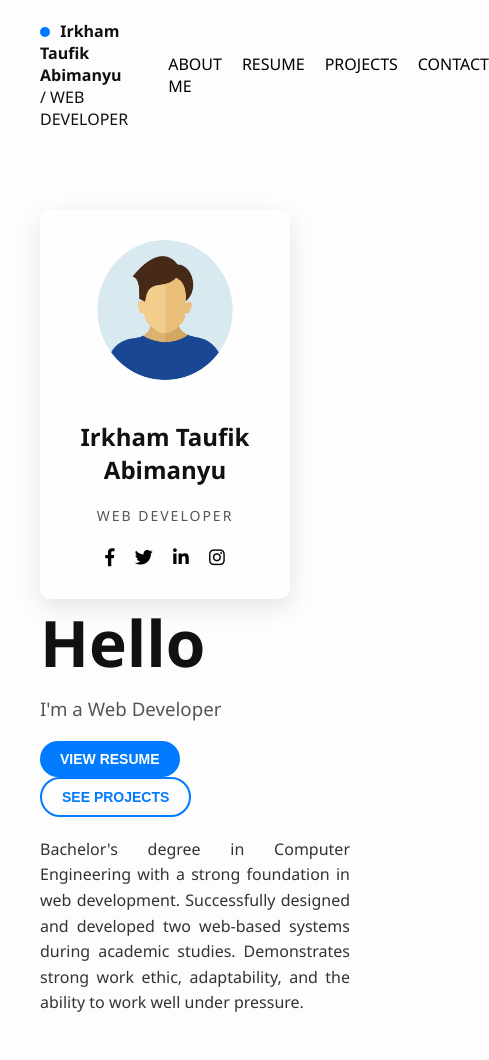
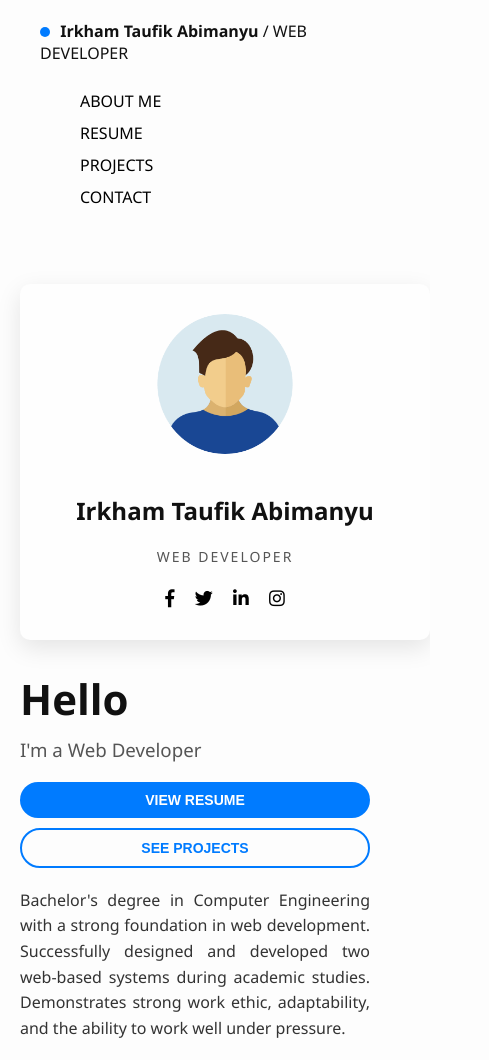
Before and after one commit to irkhamabimanyu/irkhamabimanyu.github.io, a plain HTML site: page index.html in a window 390 px wide. Shown: the top 1060 px of the page, 489 px wide, since content can reach past the window. Drawn offline with Linux system fonts and the light colour scheme.

Commit message:
Update style.css

```diff
--- a/style.css
+++ b/style.css
@@ -195,3 +195,66 @@ html {
 .footer-contact a:hover {
   color: #007bff;
 }
+
+/* ===== RESPONSIVE (untuk layar max 768px) ===== */
+@media screen and (max-width: 768px) {
+  .header {
+    flex-direction: column;
+    align-items: flex-start;
+    gap: 10px;
+  }
+
+  .nav-links {
+    flex-direction: column;
+    align-items: flex-start;
+    gap: 10px;
+  }
+
+  .main {
+    flex-direction: column;
+    padding: 40px 20px;
+  }
+
+  .profile-card {
+    width: 100%;
+    margin-right: 0;
+    margin-bottom: 30px;
+  }
+
+  .content {
+    max-width: 100%;
+  }
+
+  .content h1 {
+    font-size: 42px;
+  }
+
+  .buttons {
+    display: flex;
+    flex-direction: column;
+    gap: 10px;
+  }
+
+  .btn {
+    width: 100%;
+    text-align: center;
+  }
+
+  .section {
+    padding: 40px 20px;
+  }
+
+  .section h2 {
+    font-size: 26px;
+  }
+
+  .footer {
+    padding: 30px 20px;
+  }
+
+  .footer-contact {
+    flex-direction: column;
+    align-items: center;
+    gap: 20px;
+  }
+}
```
